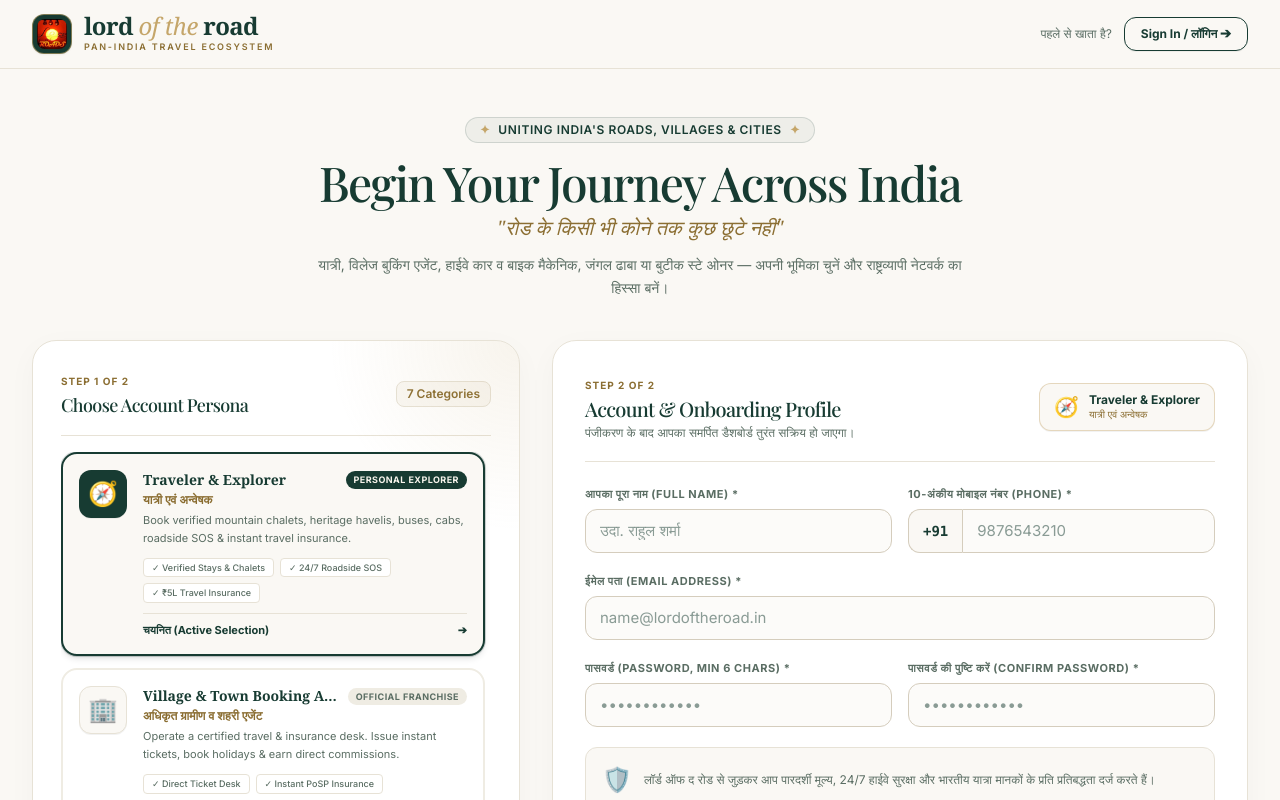
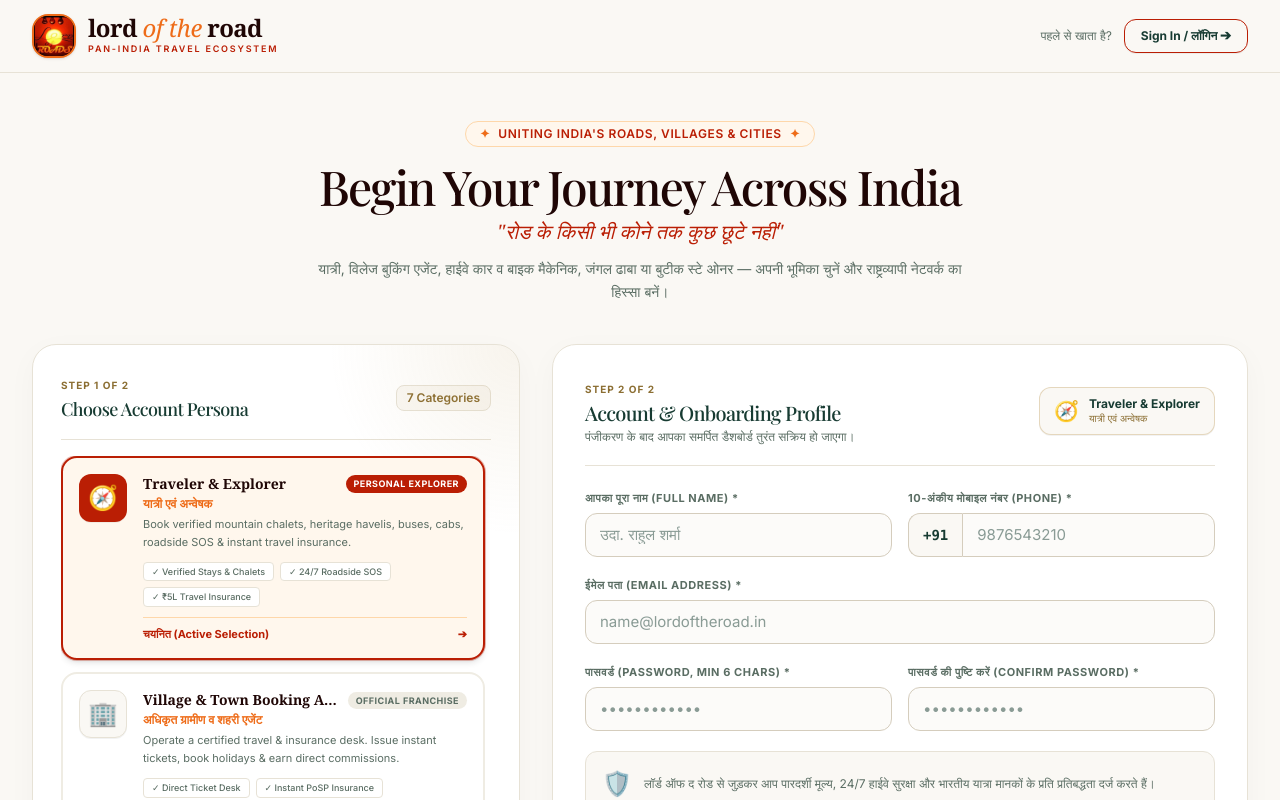
Before and after one commit to akingnishant0/Lordoftheroads, a Next.js app: page /register in a window 1280 px wide. Shown: the top 800 px of the page. Built offline with nearby package versions, Linux system fonts and the light colour scheme; a web font is replaced by a local one.

Commit message:
feat(theme): apply official logo color palette (crimson red, sunset orange, and sun gold)

```diff
--- a/src/app/(auth)/register/page.tsx
+++ b/src/app/(auth)/register/page.tsx
@@ -226,14 +226,14 @@ function RegisterPageContent() {
       <header className="sticky top-0 z-40 bg-[#FAF8F4]/90 backdrop-blur-md border-b border-[#E7E2D6] px-4 sm:px-8 py-3.5 transition-all">
         <div className="max-w-7xl mx-auto flex items-center justify-between">
           <Link href="/" className="flex items-center gap-3 group">
-            <div className="w-10 h-10 rounded-xl overflow-hidden border border-[#C5A66A]/60 shadow-xs bg-[#173B32] flex items-center justify-center p-1 group-hover:scale-105 transition-transform">
-              <img src="/logo.jpg" alt="Lord of the Road" className="w-full h-full object-cover rounded-lg" />
+            <div className="w-11 h-11 rounded-2xl overflow-hidden border-2 border-[#EE6C19] shadow-sm bg-black flex items-center justify-center group-hover:scale-105 transition-transform">
+              <img src="/logo.jpg" alt="Lord of the Road" className="w-full h-full object-cover" />
             </div>
             <div>
-              <span className="font-serif text-xl sm:text-2xl font-bold tracking-tight text-[#173B32] leading-none block">
-                lord <span className="font-normal italic text-[#C5A66A]">of the</span> road
+              <span className="font-serif text-xl sm:text-2xl font-bold tracking-tight text-[#1F0605] leading-none block">
+                lord <span className="font-normal italic text-[#EE6C19]">of the</span> road
               </span>
-              <span className="text-[9px] uppercase tracking-[0.2em] text-[#8B6E32] font-semibold block mt-0.5">
+              <span className="text-[9px] uppercase tracking-[0.2em] text-[#BA1E04] font-semibold block mt-0.5">
                 Pan-India Travel Ecosystem
               </span>
             </div>
@@ -245,7 +245,7 @@ function RegisterPageContent() {
             </span>
             <Link
               href="/login"
-              className="px-4 py-2 rounded-xl border border-[#173B32] text-[#173B32] hover:bg-[#173B32] hover:text-[#F7F4EC] text-xs font-bold transition-all shadow-2xs"
+              className="px-4 py-2 rounded-xl border border-[#BA1E04] text-[#BA1E04] hover:bg-[#BA1E04] hover:text-white text-xs font-bold transition-all shadow-2xs"
             >
               Sign In / लॉगिन ➔
             </Link>
@@ -257,16 +257,16 @@ function RegisterPageContent() {
       <main className="max-w-7xl mx-auto px-4 sm:px-6 lg:px-8 py-8 sm:py-12">
         {/* Editorial Heading Box */}
         <div className="relative mb-10 text-center max-w-3xl mx-auto">
-          <div className="inline-flex items-center gap-2 px-3.5 py-1 rounded-full bg-[#173B32]/5 border border-[#173B32]/15 text-[#173B32] text-xs font-semibold uppercase tracking-wider mb-3">
-            <span className="text-[#C5A66A]">✦</span>
+          <div className="inline-flex items-center gap-2 px-3.5 py-1 rounded-full bg-[#FFF7ED] border border-[#FED7AA] text-[#BA1E04] text-xs font-semibold uppercase tracking-wider mb-3">
+            <span className="text-[#EE6C19]">✦</span>
             <span>Uniting India's Roads, Villages & Cities</span>
-            <span className="text-[#C5A66A]">✦</span>
+            <span className="text-[#EE6C19]">✦</span>
           </div>
 
-          <h1 className="text-3xl sm:text-4xl lg:text-5xl font-serif font-bold text-[#173B32] tracking-tight leading-[1.15]">
+          <h1 className="text-3xl sm:text-4xl lg:text-5xl font-serif font-bold text-[#1F0605] tracking-tight leading-[1.15]">
             Begin Your Journey Across India
           </h1>
-          <p className="font-serif italic text-lg sm:text-xl text-[#8B6E32] mt-1">
+          <p className="font-serif italic text-lg sm:text-xl text-[#BA1E04] mt-1">
             "रोड के किसी भी कोने तक कुछ छूटे नहीं"
           </p>
           <p className="mt-3 text-xs sm:text-sm text-[#5A6D63] max-w-2xl mx-auto leading-relaxed">
@@ -305,15 +305,15 @@ function RegisterPageContent() {
                     onClick={() => setSelectedCategory(opt.id)}
                     className={`w-full text-left p-4 rounded-2xl border-2 transition-all duration-200 relative group flex items-start gap-4 ${
                       isSelected
-                        ? "border-[#173B32] bg-[#FAF8F4] shadow-md ring-1 ring-[#173B32]/20"
-                        : "border-[#EFECE3] hover:border-[#C5A66A]/60 bg-white hover:bg-[#FAF8F4]/50"
+                        ? "border-[#BA1E04] bg-[#FFF7ED] shadow-md ring-1 ring-[#BA1E04]/30"
+                        : "border-[#EFECE3] hover:border-[#EE6C19]/60 bg-white hover:bg-[#FAF8F4]/50"
                     }`}
                   >
                     <div
                       className={`w-12 h-12 rounded-xl flex items-center justify-center text-2xl shrink-0 transition-transform group-hover:scale-105 shadow-2xs ${
                         isSelected
-                          ? "bg-[#173B32] text-white"
-                          : "bg-[#FAF8F4] border border-[#E7E2D6] text-[#173B32]"
+                          ? "bg-[#BA1E04] text-white"
+                          : "bg-[#FAF8F4] border border-[#E7E2D6] text-[#BA1E04]"
                       }`}
                     >
                       {opt.icon}
@@ -321,13 +321,13 @@ function RegisterPageContent() {
 
                     <div className="flex-1 min-w-0">
                       <div className="flex items-center justify-between gap-1">
-                        <span className="font-serif font-bold text-sm text-[#173B32] group-hover:text-[#112B24] truncate">
+                        <span className="font-serif font-bold text-sm text-[#1F0605] group-hover:text-[#BA1E04] truncate">
                           {opt.title}
                         </span>
                         <span
                           className={`text-[9px] font-bold uppercase tracking-wider px-2 py-0.5 rounded-full shrink-0 ${
                             isSelected
-                              ? "bg-[#173B32] text-[#F7F4EC]"
+                              ? "bg-[#BA1E04] text-white"
                               : "bg-[#EFECE3] text-[#5A6D63]"
                           }`}
                         >
@@ -335,7 +335,7 @@ function RegisterPageContent() {
                         </span>
                       </div>
 
-                      <div className="text-xs text-[#8B6E32] font-semibold mt-0.5">
+                      <div className="text-xs text-[#EE6C19] font-semibold mt-0.5">
                         {opt.hindiTitle}
                       </div>
 
@@ -356,7 +356,7 @@ function RegisterPageContent() {
                       </div>
 
                       {isSelected && (
-                        <div className="mt-2.5 pt-2 border-t border-[#E7E2D6] flex items-center justify-between text-[11px] font-bold text-[#173B32]">
+                        <div className="mt-2.5 pt-2 border-t border-[#FED7AA] flex items-center justify-between text-[11px] font-bold text-[#BA1E04]">
                           <span>चयनित (Active Selection)</span>
                           <span>➔</span>
                         </div>
@@ -601,7 +601,7 @@ function RegisterPageContent() {
               <button
                 type="submit"
                 disabled={loading}
-                className="w-full py-4 px-6 rounded-2xl bg-[#173B32] hover:bg-[#112B24] text-[#F7F4EC] font-serif font-bold text-sm sm:text-base tracking-wide shadow-md hover:shadow-xl transition-all flex items-center justify-center gap-3 disabled:opacity-60 cursor-pointer group"
+                className="w-full py-4 px-6 rounded-2xl bg-gradient-to-r from-[#BA1E04] via-[#CD2306] to-[#EE6C19] hover:from-[#9E1803] hover:to-[#D95B0F] text-white font-serif font-bold text-sm sm:text-base tracking-wide shadow-lg shadow-red-950/20 hover:shadow-xl transition-all flex items-center justify-center gap-3 disabled:opacity-60 cursor-pointer group"
               >
                 {loading ? (
                   <>
--- a/src/app/globals.css
+++ b/src/app/globals.css
@@ -3,33 +3,33 @@
 @import "tailwindcss";
 
 :root {
-  --ink: #242A28;
-  --muted: #737B76;
-  --forest: #173B32;
-  --deep: #173B32;
-  --teal: #287C70;
-  --gold: #C5A66A;
-  --accent: #C5A66A;
-  --sage: #EDE5D8;
-  --sand: #EDE5D8;
-  --paper: #F7F4EC;
-  --soft-sand: #EDE5D8;
-  --orange: #C5A66A;
-  --line: #E7E6E0;
+  --ink: #1F1E1D;
+  --muted: #6B7280;
+  --forest: #BA1E04;
+  --deep: #1F0605;
+  --teal: #EE6C19;
+  --gold: #F59E0B;
+  --accent: #EE6C19;
+  --sage: #FFF7ED;
+  --sand: #FEF3C7;
+  --paper: #FAF8F5;
+  --soft-sand: #FED7AA;
+  --orange: #EE6C19;
+  --line: #E5E7EB;
   --white: #FFFFFF;
-  --shadow: 0 18px 45px rgba(23, 59, 50, 0.08);
+  --shadow: 0 18px 45px rgba(186, 30, 4, 0.08);
   --serif: "Playfair Display", Georgia, serif;
   --sans: "DM Sans", -apple-system, BlinkMacSystemFont, "Segoe UI", Roboto, sans-serif;
 }
 
 @theme {
-  --color-brand-forest: #173B32;
-  --color-brand-deep: #173B32;
-  --color-brand-teal: #287C70;
-  --color-brand-gold: #C5A66A;
-  --color-brand-orange: #C5A66A;
-  --color-brand-paper: #F7F4EC;
-  --color-brand-sand: #EDE5D8;
+  --color-brand-forest: #BA1E04;
+  --color-brand-deep: #1F0605;
+  --color-brand-teal: #EE6C19;
+  --color-brand-gold: #F59E0B;
+  --color-brand-orange: #EE6C19;
+  --color-brand-paper: #FAF8F5;
+  --color-brand-sand: #FED7AA;
 }
 
 * {
--- a/src/app/profile/page.tsx
+++ b/src/app/profile/page.tsx
@@ -39,28 +39,28 @@ export default function CustomerProfilePage() {
             <div className="flex items-center gap-2 text-xs text-[#737B76]">
               <Link
                 href={dashboardPath}
-                className="hover:text-[#173D32] flex items-center gap-1 font-semibold transition"
+                className="hover:text-[#BA1E04] flex items-center gap-1 font-semibold transition"
               >
                 <span>📊</span>
                 <span>{dashboardLabel}</span>
               </Link>
               <span>/</span>
-              <span className="text-[#173D32] font-medium">Profile Settings</span>
+              <span className="text-[#BA1E04] font-medium">Profile Settings</span>
             </div>
 
             <Link
               href={dashboardPath}
-              className="inline-flex items-center gap-1.5 px-3.5 py-1.5 rounded-lg bg-[#173D32] hover:bg-[#287C70] text-[#FAF8F4] text-xs font-semibold shadow-xs transition"
+              className="inline-flex items-center gap-1.5 px-3.5 py-1.5 rounded-lg bg-gradient-to-r from-[#BA1E04] to-[#CD2306] hover:from-[#9E1803] hover:to-[#B7240C] text-white text-xs font-semibold shadow-xs transition border border-[#EE6C19]/40"
             >
               <span>← Back to Dashboard (डैशबोर्ड)</span>
             </Link>
           </div>
 
           <div>
-            <span className="text-xs uppercase font-bold tracking-widest text-[#B7955B]">
+            <span className="text-xs uppercase font-bold tracking-widest text-[#EE6C19]">
               Traveller Identity & Settings
             </span>
-            <h1 className="font-serif text-3xl sm:text-4xl font-bold text-[#173D32] mt-1">
+            <h1 className="font-serif text-3xl sm:text-4xl font-bold text-[#1F0605] mt-1">
               Account & Co-Travellers Profile
             </h1>
             <p className="text-xs text-[#737B76]">
```
Also changed, not shown: src/app/my-trips/page.tsx (+8 -8 lines), src/components/customer/CustomerHeader.tsx (+17 -17 lines), src/components/home/EditorialHomepage.tsx (+7 -7 lines), src/components/layout/MobileBottomNav.tsx (+7 -7 lines).
